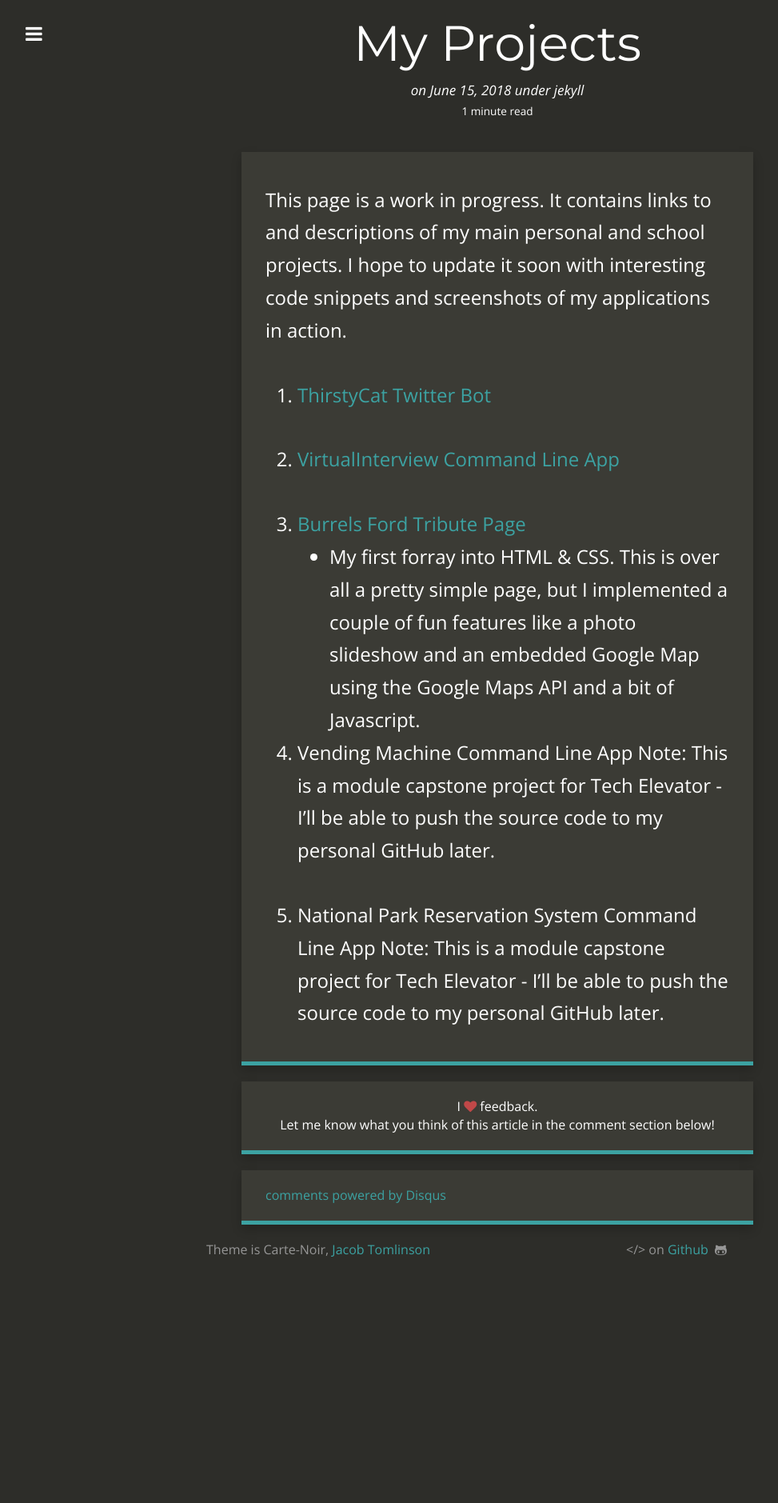
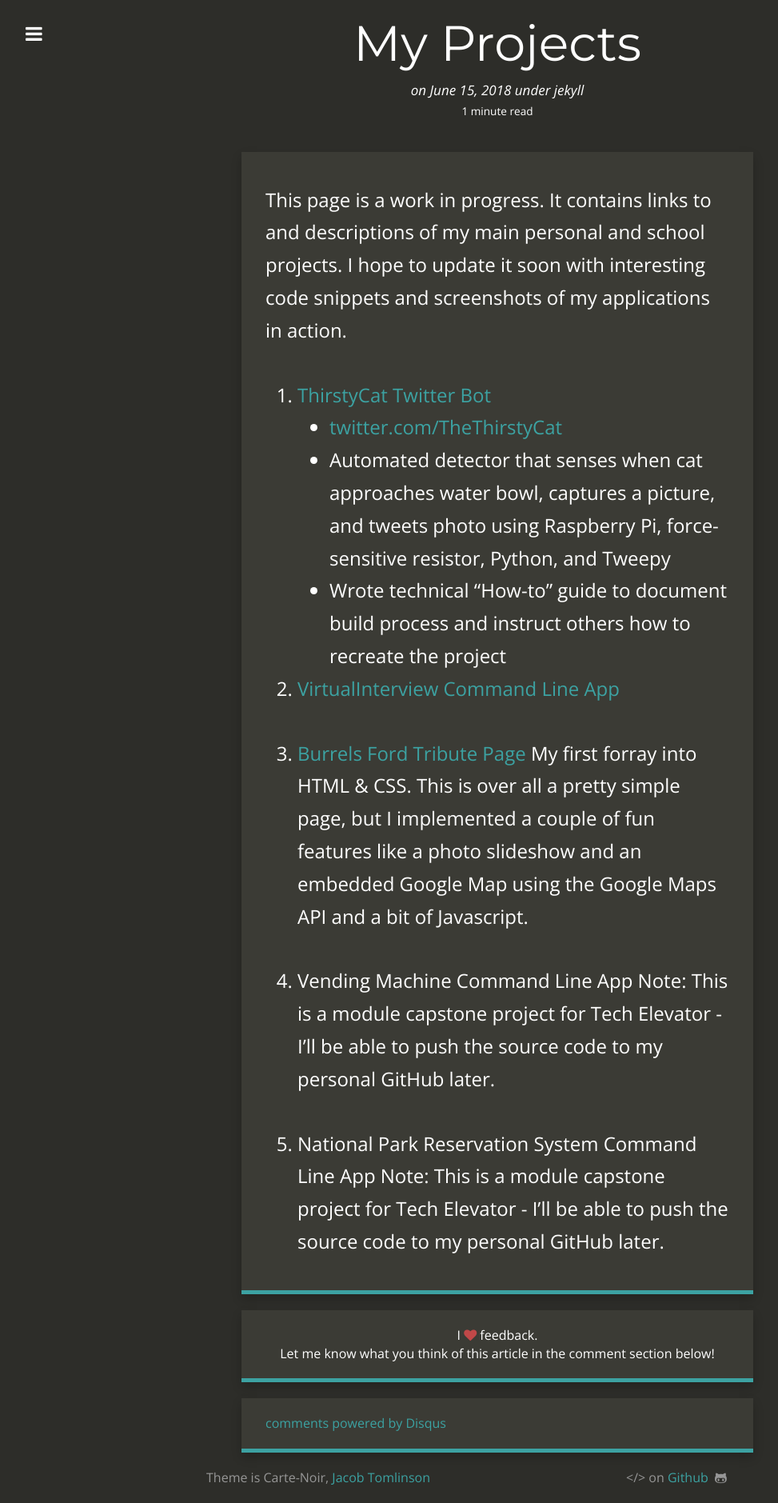
Before and after one commit to timothy-johnston/timothy-johnston.github.io, a Jekyll site: the page built from _posts/2018-07-15-my-portfolio.markdown, in a window 1280 px wide. Shown: the whole page at 80% size, without its empty margins (18-991 px from the left). Built offline with Jekyll 4.4.1, drawn with Linux system fonts in a browser that asks for light colours; nearby versions of some CDN libraries; comment, search, counter and statistics services are not loaded; before the commit the page ends 1594 px from its top, so only the background shows below that.

Commit message:
added TC description

```diff
--- a/_posts/2018-07-15-my-portfolio.markdown
+++ b/_posts/2018-07-15-my-portfolio.markdown
@@ -8,13 +8,17 @@ categories: jekyll update
 This page is a work in progress. It contains links to and descriptions of my main personal and school projects. I hope to update it soon with interesting code snippets and screenshots of my applications in action.
 
 1. [ThirstyCat Twitter Bot][thirsty-cat-github]
-
+* [twitter.com/TheThirstyCat][tc-twitter]
+* Automated detector that senses when cat approaches water bowl, captures a picture, and tweets photo using Raspberry Pi, force-sensitive resistor, Python, and Tweepy
+* Wrote technical “How-to” guide to document build process and instruct others how to recreate the project
 
 
 2. [VirtualInterview Command Line App][virtual-interview-github]
 
+
+
 3. [Burrels Ford Tribute Page][burrells-ford]
-* My first forray into HTML & CSS. This is over all a pretty simple page, but I implemented a couple of fun features like a photo slideshow and an embedded Google Map using the Google Maps API and a bit of Javascript.
+My first forray into HTML & CSS. This is over all a pretty simple page, but I implemented a couple of fun features like a photo slideshow and an embedded Google Map using the Google Maps API and a bit of Javascript.
 
 4. Vending Machine Command Line App
 Note: This is a module capstone project for Tech Elevator - I'll be able to push the source code to my personal GitHub later.
@@ -22,7 +26,7 @@ Note: This is a module capstone project for Tech Elevator - I'll be able to push
 5. National Park Reservation System Command Line App
 Note: This is a module capstone project for Tech Elevator - I'll be able to push the source code to my personal GitHub later.
 
-
+[tc-twitter]:twitter.com/TheThirstyCat
 [thirsty-cat-github]:https://github.com/timothy-johnston/ThirstyCat
 [virtual-interview-github]:https://github.com/timothy-johnston/VirtualInterview
 [burrells-ford]:https://codepen.io/tedwardj11/full/ELNoYK/
```
